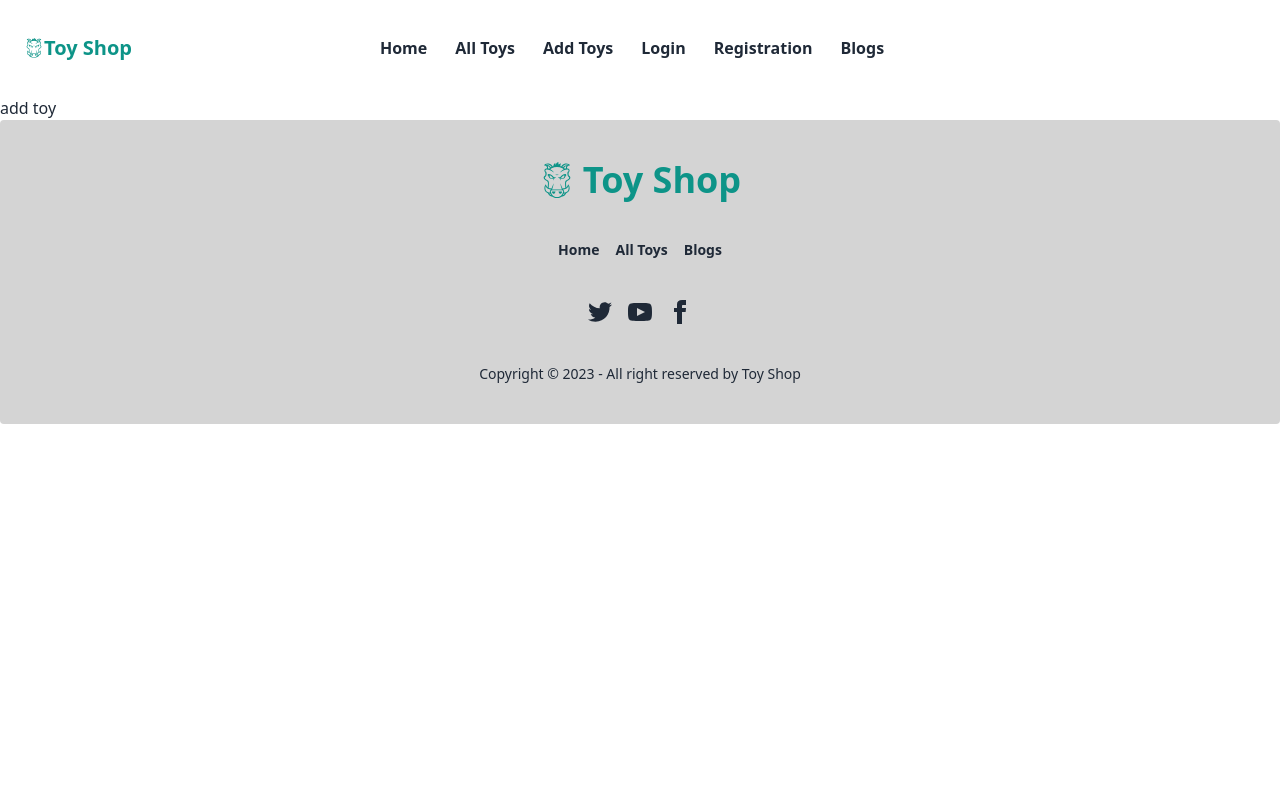
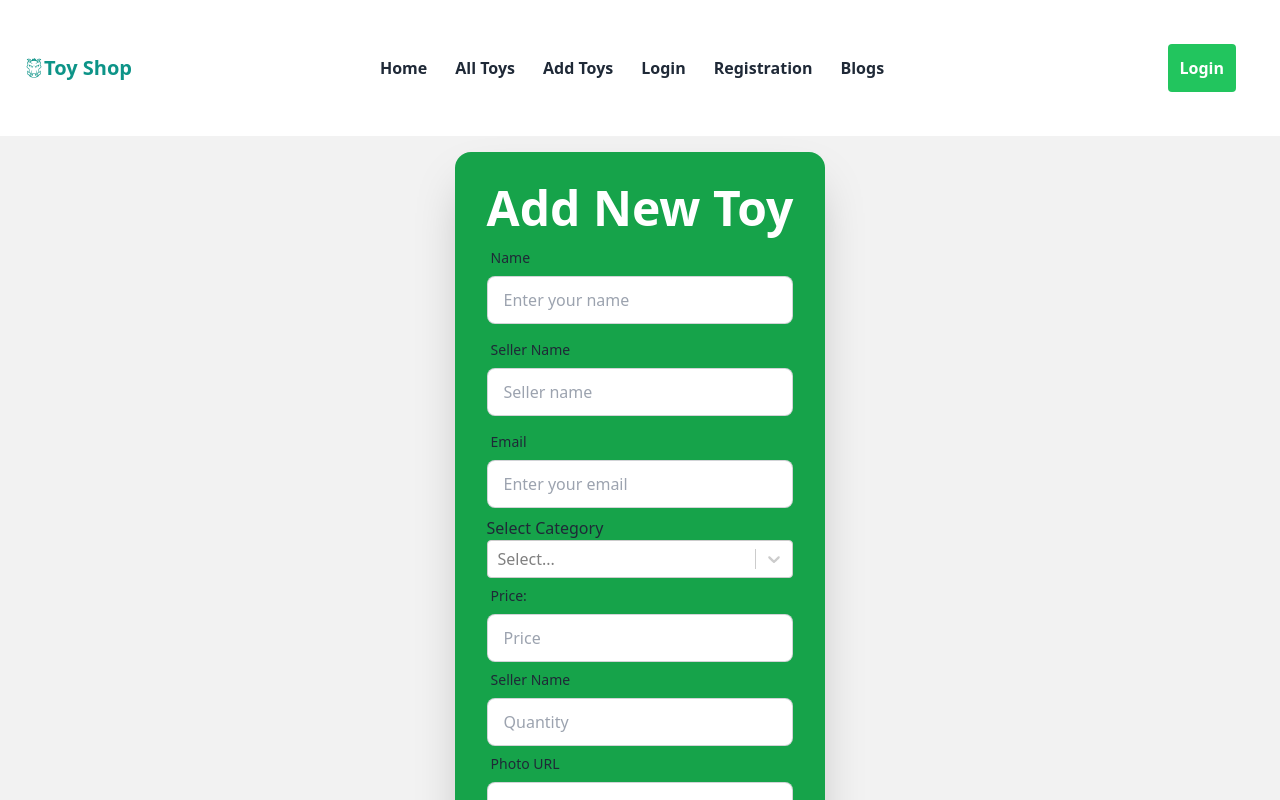
Before and after one commit to muntasirrifat23/Toy-Shop-Client, a React (Vite) app: page /add in a window 1280 px wide. Shown: the top 800 px of the page. Built offline with nearby package versions, Linux system fonts and the light colour scheme; no server answers.

Commit message:
button descript

```diff
--- a/package.json
+++ b/package.json
@@ -18,9 +18,12 @@
     "react": "^18.2.0",
     "react-bootstrap": "^2.7.4",
     "react-dom": "^18.2.0",
+    "react-hook-form": "^7.43.9",
+    "react-hooks": "^1.0.1",
     "react-icons": "^4.8.0",
     "react-rating": "^2.0.5",
     "react-router-dom": "^6.11.2",
+    "react-select": "^5.7.3",
     "react-tabs": "^6.0.1",
     "sort-by": "^1.2.0"
   },
--- a/src/Component/AddToy/AddToy.jsx
+++ b/src/Component/AddToy/AddToy.jsx
@@ -1,10 +1,115 @@
-import React from 'react';
+import React, { useContext, useState } from 'react';
+import { useForm } from "react-hook-form";
+import { AuthContest } from '../Auth/Auth';
+import Select from 'react-select';
 
 const AddToy = () => {
+    const { user } = useContext(AuthContest);
+    const [selectedOption, setSelectedOption] = useState(null);
+
+    const { register, handleSubmit, formState: { errors }
+    } = useForm();
+    const onSubmit = data =>{
+        data.skills = selectedOption;
+        fetch("https://server-11-muntasirrifat23.vercel.app/post-toy", {
+            method: "POST",
+            headers: { "Content-Type": "application/json" },
+            body: JSON.stringify(data),
+          })
+            .then((res) => res.json())
+            .then((result) => {
+              console.log(result);
+            });
+        console.log(data);
+    }
+
+    const options = [
+        { value: "Sports Toy", label: "Sports Toy" },
+        { value: "Girls Toy", label: "Girls Toy" },
+        { value: "Robot Toy", label: "Robot Toy" },
+        { value: "Illustration Toy", label: "Illustration Toy" },
+        { value: "Toy Set", label: " Toy Set" },
+      ];
+
     return (
         <div>
-            <h1>add toy</h1>
+            <form onSubmit={handleSubmit(onSubmit)}>
+      <div className="hero bg-base-200">
+            <div className="hero-content flex-col lg:flex-row-reverse">
+                <div className="card flex-shrink-0 w-full shadow-2xl bg-green-600">
+                    <div className="card-body">
+                        <h1 className="text-5xl font-bold text-white">Add New Toy</h1>
+                        {/* Name */}
+                        <div className="form-control">
+                            <label className="label">
+                                <span className="label-text">Name</span>
+                            </label>
+                            <input type="text" name='name' placeholder="Enter your name" className="input input-bordered" required />
+                        </div>
+                        {/* Seller */}
+                         <div className="form-control">
+                            <label className="label">
+                                <span className="label-text">Seller Name</span>
+                            </label>
+                            <input type="text" name='sellername' placeholder="Seller name" className="input input-bordered"  />
+                        </div>
+                        {/* email */}
+                        <div className="form-control">
+                            <label className="label">
+                                <span className="label-text">Email</span>
+                            </label>
+                            <input type="email" name='email' placeholder="Enter your email" className="input input-bordered" required />
+                        </div>
+
+                        {/* pass */}
+                        <div className="form-control">
+                            <p>Select Category</p>
+
+                        <Select
+        defaultValue={selectedOption}
+        onChange={setSelectedOption}
+        options={options}
+        isMulti
+      />
+      {/* Price */}
+      <div className="form-control">
+                            <label className="label">
+                                <span className="label-text">Price:</span>
+                            </label>
+                            <input type="text" name='price' placeholder="Price" className="input input-bordered"  />
+                        </div>
+                        {/* Number */}
+                        <div className="form-control">
+                            <label className="label">
+                                <span className="label-text">Seller Name</span>
+                            </label>
+                            <input type="number" name='quantity' placeholder="Quantity" className="input input-bordered"  />
+                        </div>
+
+
+                            {/* url */}
+                            <div className="form-control">
+                                <label className="label">
+                                    <span className="label-text">Photo URL</span>
+                                </label>
+                                <input type="url" name='url' className="file-input file-input-bordered w-full max-w-xs" placeholder='Toy URL' required />
+                            </div>
+                        </div>
+                        {/* Button */}
+                        <div className="form-control mt-6">
+
+
+                            <button className="btn btn-primary">Add Toy</button>
+                        </div>
+
+                    </div>
+                </div>
+            </div>
         </div>
+
+    </form>
+        </div>
+
     );
 };
 
--- a/src/Component/All/All.jsx
+++ b/src/Component/All/All.jsx
@@ -6,6 +6,8 @@ import Cards from '../Cards/Cards';
 
 const All = () => {
     const [allToys, setAllToys] = useState([]);
+
+
 
 
 
@@ -22,7 +24,7 @@ const All = () => {
         <div className='grid grid-cols-1 md:grid-cols-2 lg:grid-cols-3 gap-6 ml-8'>
         {
          allToys.map(toy=> <Cards
-            key={toy.id}
+            key={toy._id}
             toy={toy}
             >
 
--- a/src/Component/Cards/Cards.jsx
+++ b/src/Component/Cards/Cards.jsx
@@ -1,11 +1,11 @@
-import React from 'react';
+import React, { useEffect } from 'react';
 import { Button, Card, Col, Row } from 'react-bootstrap';
 import { FaRegStar, FaStar } from 'react-icons/fa';
 import Rating from 'react-rating';
 import { Link } from 'react-router-dom';
 import './Cards.css'
 const Cards = ({ toy }) => {
-    const {id, image, name, price, rating } = toy;
+    const {_id, image, name, price, rating } = toy;
 
 
 
@@ -33,7 +33,7 @@ const Cards = ({ toy }) => {
 
 
                             <div className="card-actions">
-                                <Link to={`/add/${id}`}>
+                                <Link to={`/data/${_id}`}>
                                     <button className="btn btn-primary bg-green-800">View Details</button>
                                 </Link>
                             </div>
--- a/src/Component/Nav/Nav.jsx
+++ b/src/Component/Nav/Nav.jsx
@@ -28,8 +28,9 @@ const Nav = () => {
                     <ul tabIndex={0} className="menu menu-compact dropdown-content mt-3 p-2 rounded-box w-52">
                         <li>
                             <Link className='mr-4 font-semibold' to='/'>Home </Link>
-                            <Link className='mr-4 font-semibold' to='/all'> All Toys</Link>
+                            <Link className='mr-4 font-semibold' to='/data'> All Toys</Link>
                             <Link className='mr-4 font-semibold' to='/add'>Add Toys</Link>
+                            {/* <Link className='mr-4 font-semibold' to='/data'>Details</Link> */}
                             <Link className='mr-4 font-semibold' to='/login'>Login</Link>
                             <Link className='mr-4 font-semibold' to='/register'>Registration</Link>
                             <Link className='mr-4 font-semibold' to='/blog'>Blogs</Link>
@@ -48,7 +49,8 @@ const Nav = () => {
                             <li>
                                 <div className='navbar-center'>
                                     <Link className='mr-4 font-semibold' to='/'>Home </Link>
-                                    <Link className='mr-4 font-semibold' to='/all'> All Toys</Link>
+                                    <Link className='mr-4 font-semibold' to='/data'> All Toys</Link>
+                                    {/* <Link className='mr-4 font-semibold' to='/data'>Details</Link> */}
                                     <Link className='mr-4 font-semibold' to='/add'>Add Toys</Link>
                                     <Link className='mr-4 font-semibold' to='/login'>Login</Link>
                                     <Link className='mr-4 font-semibold' to='/register'>Registration</Link>
@@ -65,7 +67,7 @@ const Nav = () => {
           user?
           (<Button onClick={handleOut} className='bg-green-500 m-5'>LogOut
             <span><img className='rounded-full w-1/3 ml-4 justify-end' src={user?.photoURL}></img> </span> </Button>):
-          (<Link to='/login'></Link>)
+          (<Link to='/login' className='bg-green-500 m-5 rounded p-3 text-white font-bold'>Login</Link>)
         }
                 </div>
             </div>
--- a/src/Component/Register/Register.jsx
+++ b/src/Component/Register/Register.jsx
@@ -40,9 +40,7 @@ const Register = () => {
         <form onSubmit={handleRegisterPage} ref={formRef}>
         <div className="hero min-h-screen bg-base-200">
             <div className="hero-content flex-col lg:flex-row-reverse">
-
                 <div className="card flex-shrink-0 w-full max-w-sm shadow-2xl bg-base-100">
-
                     <div className="card-body">
                         <h1 className="text-5xl font-bold text-orange-950">Registration!</h1>
                         {/* Name */}
--- a/src/main.jsx
+++ b/src/main.jsx
@@ -22,40 +22,44 @@ const router = createBrowserRouter([
   {
     path: "/",
     element: <Home></Home>,
-    children:[
+    children: [
       {
-        path:'/',
-        element:<Main></Main>
+        path: '/',
+        element: <Main></Main>
       },
       {
-          path: "/all",
-          element:<All></All>
+        path: "/data",
+        element: <All></All>,
+
       },
         {
+          path: "/data/:id",
+          element: <Details></Details>,
+          loader: ({ params }) => fetch(`https://server-11-muntasirrifat23.vercel.app/data/${params.id}`)
+        },
+
+      {
         path: "/add",
-          element:<AddToy></AddToy>
+        element: <AddToy></AddToy>
       },
       {
         path: "/login",
-          element:<Login></Login>
+        element: <Login></Login>
       },
       {
         path: "/register",
-          element:<Register></Register>
+        element: <Register></Register>
       },
       {
         path: "/blog",
-          element:<Blog></Blog>,
+        element: <Blog></Blog>,
       },
-        {
-          path: "/details",
-          element:<Details></Details>,
-        },
+
     ]
   },
   {
-    path:'*',
-    element:<NotFound></NotFound>
+    path: '*',
+    element: <NotFound></NotFound>
   }
 ]);
 
```
Also changed, not shown: src/Component/Details/Details.jsx (+43 -3 lines), 2 other files (tests, documents, lock files or other folders). Lines whose indentation alone changed are shown as unchanged.
